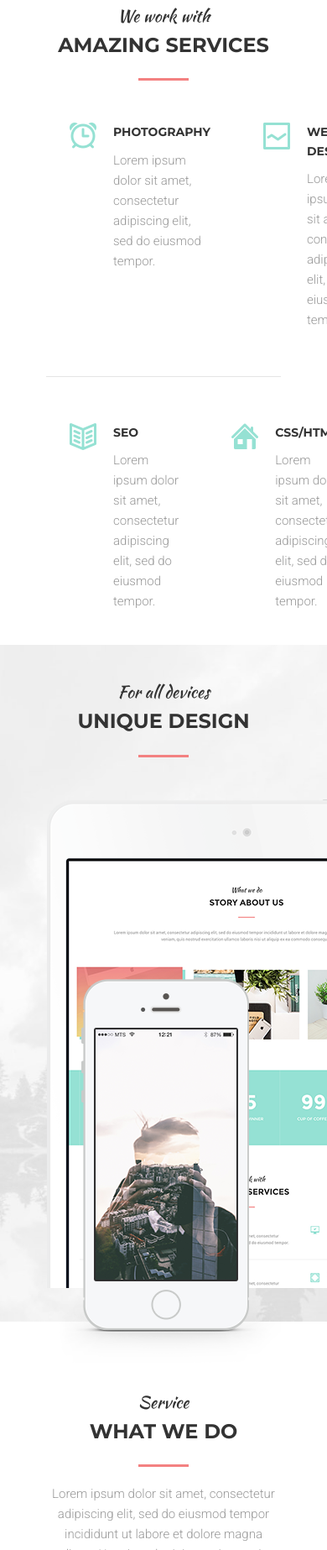
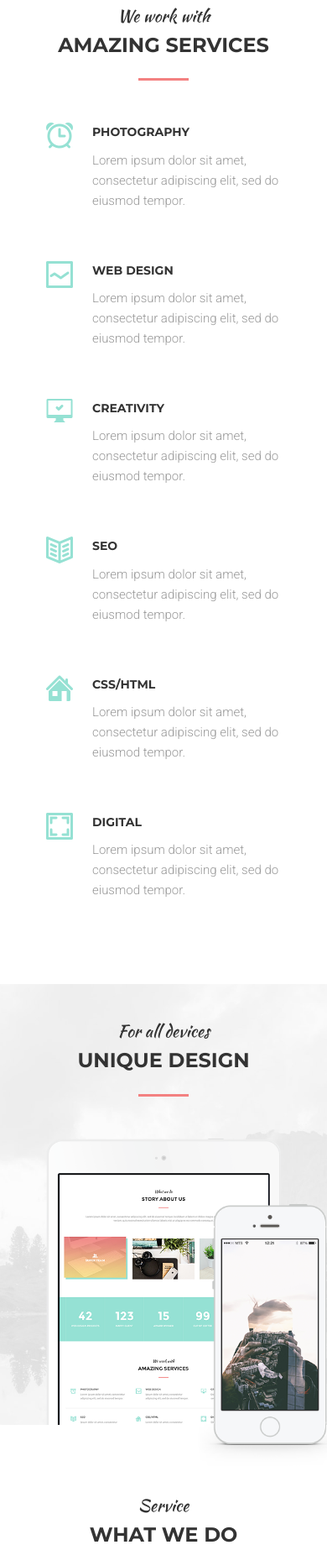
Before and after one commit to maxkrv/MoGo, a plain HTML site: page index.html in a window 390 px wide. Shown: the part 2548-4394 px from the top of the page at 84% size. Drawn offline with Linux system fonts and the light colour scheme.

Commit message:
doing responsible design

```diff
--- a/index.html
+++ b/index.html
@@ -144,29 +144,25 @@
             </div>
 
             <div class="services">
-                <div class="services__item">
+                <div class="services__item services__item-bottom">
                     <img src="img/services/ALARM.png" alt="" class="services__icon">
 
                     <div class="services__title">Photography</div>
                     <div class="services__text">Lorem ipsum dolor sit amet, consectetur adipiscing elit, sed do eiusmod tempor.</div>
                 </div>
-                <div class="services__item">
+                <div class="services__item services__item-bottom">
                     <img src="img/services/LINE GRAPH.png" alt="" class="services__icon">
 
                     <div class="services__title">web design</div>
                     <div class="services__text">Lorem ipsum dolor sit amet, consectetur adipiscing elit, sed do eiusmod tempor.</div>
                 </div>
-                <div class="services__item">
+                <div class="services__item services__item-bottom">
                     <img src="img/services/COMPUTER _ OK.png" alt="" class="services__icon">
 
                     <div class="services__title">creativity</div>
                     <div class="services__text">Lorem ipsum dolor sit amet, consectetur adipiscing elit, sed do eiusmod tempor.</div>
                 </div>
-            </div>
 
-            <hr>
-
-            <div class="services">
                 <div class="services__item">
                     <img src="img/services/BOOK 2.png" alt="" class="services__icon">
 
@@ -221,7 +217,7 @@
 
             <div class="service-info">
                 <div class="service-info__item">
-                    <img src="img/services-info/img.jpg" alt="">
+                    <img class="service-info__img" src="img/services-info/img.jpg" alt="">
                 </div>
                 <div class="service-info__item ">
                     <div class="accordion">
--- a/style.css
+++ b/style.css
@@ -320,20 +320,18 @@ h6 {
 /* services */
 .services {
     display: flex;
-}
-
-hr {
-    margin: 55px 0;
-    height: 1px;
-
-    background-color: #e5e5e5;
-    border: none;
+    flex-wrap: wrap;
 }
 
 .services__item {
-    flex: 1 1 0;
-    padding: 0 35px 0 80px;
+    width: 33%;
+    margin-bottom: 30px;
+    padding: 0 35px 30px 80px;
     position: relative;
+}
+
+.services__item-bottom {
+    border-bottom: 1px solid #e5e5e5;
 }
 
 .services__icon {
@@ -374,6 +372,8 @@ hr {
 
 .devices__item {
     display: block;
+    max-width: 100%;
+    height: auto;
 }
 
 .devices__item-iphone {
@@ -385,10 +385,19 @@ hr {
 /* service-info */
 .service-info {
     display: flex;
+    flex-wrap: wrap;
+    margin: 0 -15px;
 }
 
 .service-info__item {
     width: 50%;
+    padding: 0 15px;
+}
+
+.service-info__img {
+    display: block;
+    max-width: 100%;
+    height: auto;
 }
 
 /* accordion */
@@ -1073,6 +1082,16 @@ hr {
     .stats__item:first-child {
         border-left: none;
     }
+
+    /* services */
+    .services__item {
+        width: 50%;
+        padding-bottom: none;
+    }
+
+    .services__item-bottom {
+        border-bottom: none;
+    }
 }
 
 @media (max-width: 770px) {
@@ -1086,6 +1105,10 @@ hr {
     /* section */
     .section {
         padding: 40px;
+    }
+
+    .section-devices {
+        padding-bottom: 0;
     }
 
     /* cards */
@@ -1102,6 +1125,20 @@ hr {
 
     .cards__item:last-child {
         margin-bottom: 0;
+    }
+
+    /* services */
+    .services__item {
+        width: 100%;
+    }
+
+    /* servics-info */
+    .service-info__img {
+        display: none;
+    }
+
+    .service-info__item {
+        width: 100%;
     }
 }
 
@@ -1146,4 +1183,26 @@ hr {
     .stats__num {
         font-size: 52px;
     }
+
+    /* services */
+    .services__item {
+        width: 100%;
+        padding-left: 55px;
+        padding-right: 0;
+    }
+
+    .services__icon {
+        left: 0;
+    }
+
+    /* devices */
+    .devices {
+        max-width: 320px;
+    }
+
+    .devices__item-iphone {
+        width: 180px;
+        bottom: -50px;
+        right: -80px;
+    }
 }
```
